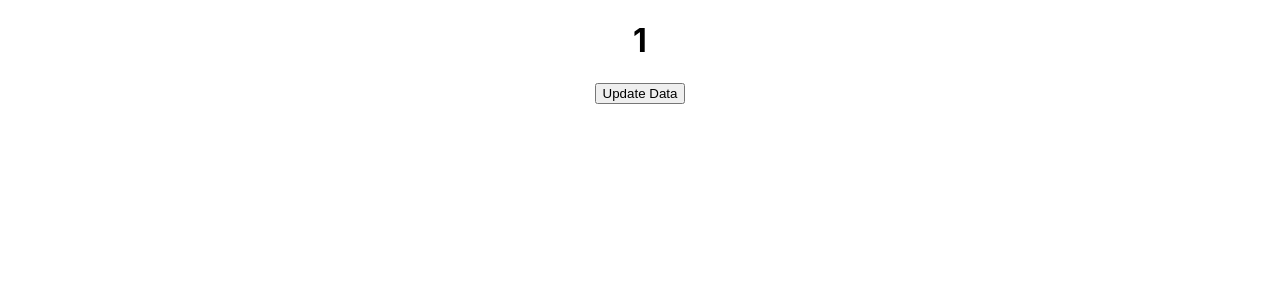
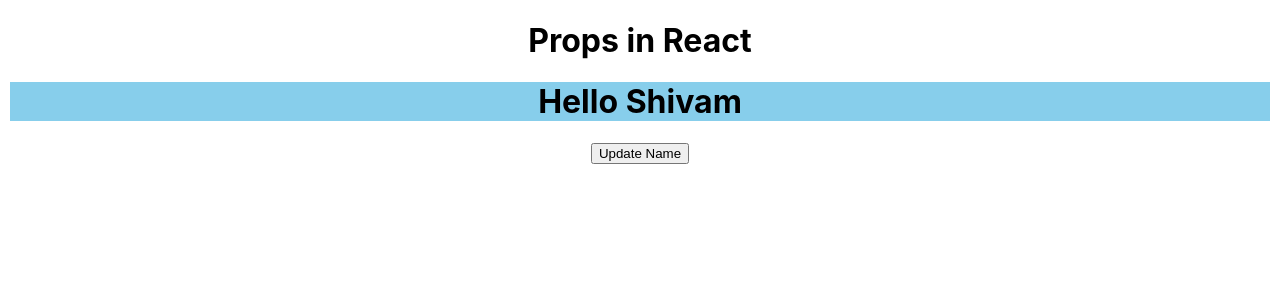
Before and after one commit to thisisshivamsingh/20-06-2022-Web-React, a React (Create React App) app: page / in a window 1280 px wide. Shown: the top 300 px of the page. Built offline with nearby package versions, Linux system fonts and the light colour scheme.

Commit message:
Props with function component

```diff
--- a/src/App.js
+++ b/src/App.js
@@ -1,24 +1,58 @@
-import React, { Component } from "react";
+import React, { useState } from "react";
 import logo from "./logo.svg";
 import "./App.css";
-class App extends Component {
-  constructor() {
-    super();
-    this.state = {
-      data: 1,
-    };
-  }
-  apple() {
-    this.setState({ data: this.state.data + 1 });
-  }
-  render() {
-    return (
-      <div className="App">
-        <h1>{this.state.data}</h1>
-        <button onClick={() => this.apple()}>Update Data</button>
-      </div>
-    );
-  }
+import Student from "./Student";
+// class App extends Component {
+//   constructor() {
+//     super();
+//     this.state = {
+//       data: 1,
+//     };
+//   }
+//   apple() {
+//     this.setState({ data: this.state.data + 1 });
+//   }
+//   render() {
+//     return (
+//       <div className="App">
+//         <h1>{this.state.data}</h1>
+//         <button onClick={() => this.apple()}>Update Data</button>
+//       </div>
+//     );
+//   }
+// }
+function App() {
+  const [name, setName] = useState("Shivam");
+  // function apple() {
+  //   alert("hello");
+  // }
+  return (
+    <div className="App">
+      <h1>Props in React</h1>
+      <Student
+        name={name}
+        // email="shivamsingh661998@gmail.com"
+        // other={{ address: "delhi", mobile: "000" }}
+      />
+      {/* <Student
+        name={"peter"}
+        email="peter661998@gmail.com"
+        other={{ address: "noida", mobile: "111" }}
+      />
+      <Student
+        name={"priti"}
+        email="priti661998@gmail.com"
+        other={{ address: "delhi", mobile: "222" }}
+      /> */}
+      <button
+        onClick={() => {
+          setName("Singh");
+        }}
+      >
+        Update Name
+      </button>
+    </div>
+  );
 }
 
 export default App;
--- /dev/null
+++ b/src/Student.js
@@ -0,0 +1,11 @@
+function Student(props) {
+  console.log(props);
+  return (
+    <div style={{ backgroundColor: "skyBlue", margin: 10 }}>
+      <h1>Hello {props.name}</h1>
+      {/* <h2>Email: {props.email}</h2>
+      <h4>Address : {props.other.address}</h4> */}
+    </div>
+  );
+}
+export default Student;
```
